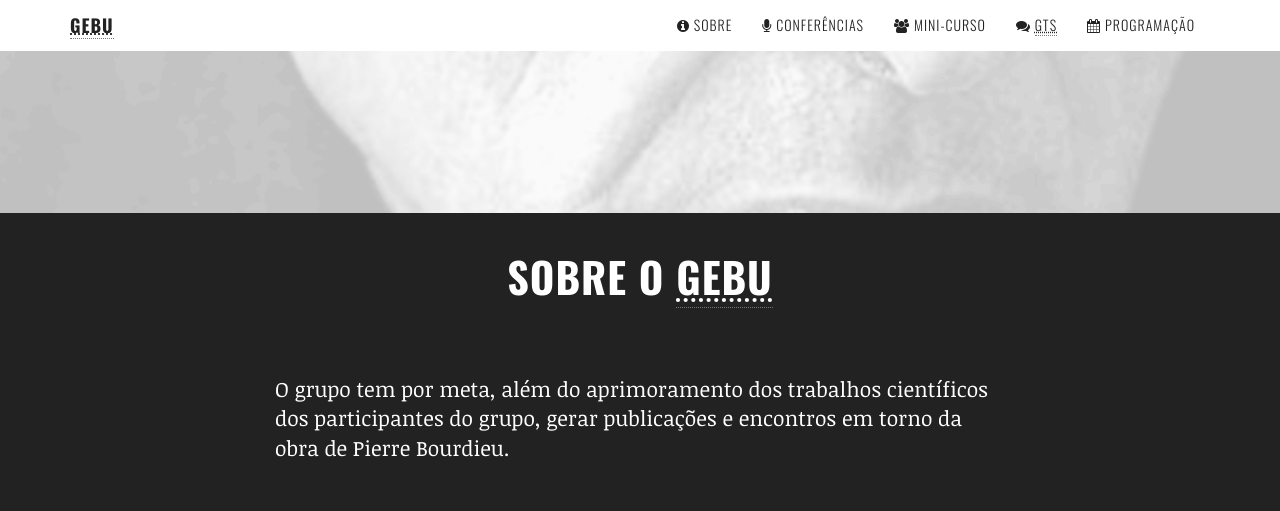
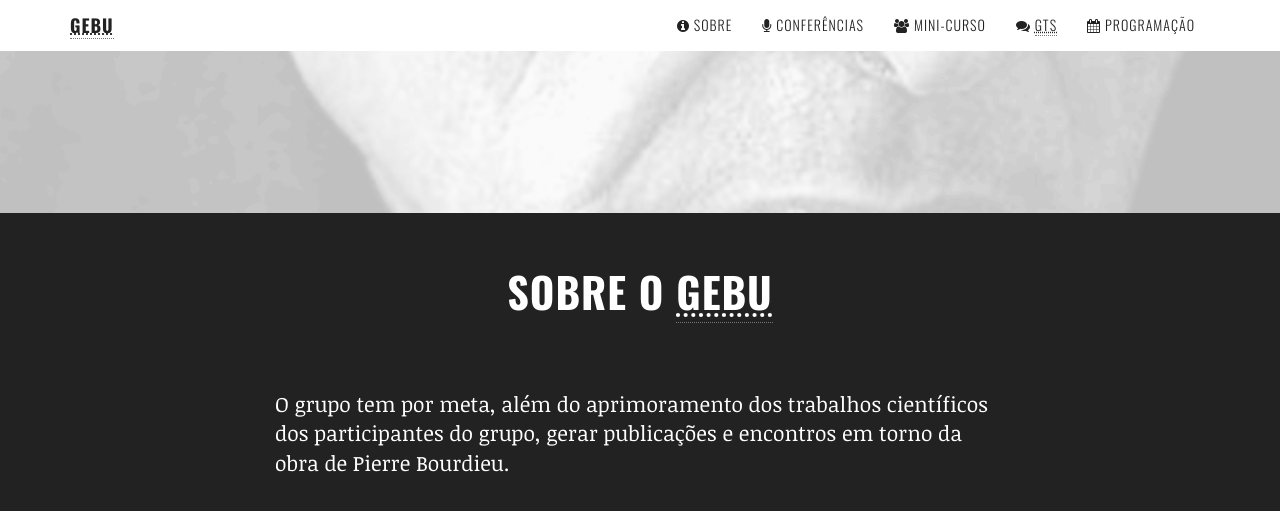
Before and after one commit to gebu/encontro-de-estudos-em-pierre-bourdieu, a Jekyll site: the page built from index.html, in a window 1280 px wide and 900 px high, scrolled down 687 px. Shown: the top 511 px of the window. Built offline with Jekyll 4.4.1, drawn with Linux system fonts in a browser that asks for light colours; nearby versions of some CDN libraries.

Commit message:
Fix section header's top padding

```diff
--- a/css/custom.css
+++ b/css/custom.css
@@ -22,6 +22,7 @@
   font-size: 3em;
   line-height: 3em;
   text-align: center;
+  padding-top: 1.5rem;
 }
 
 h3 > small {
```
